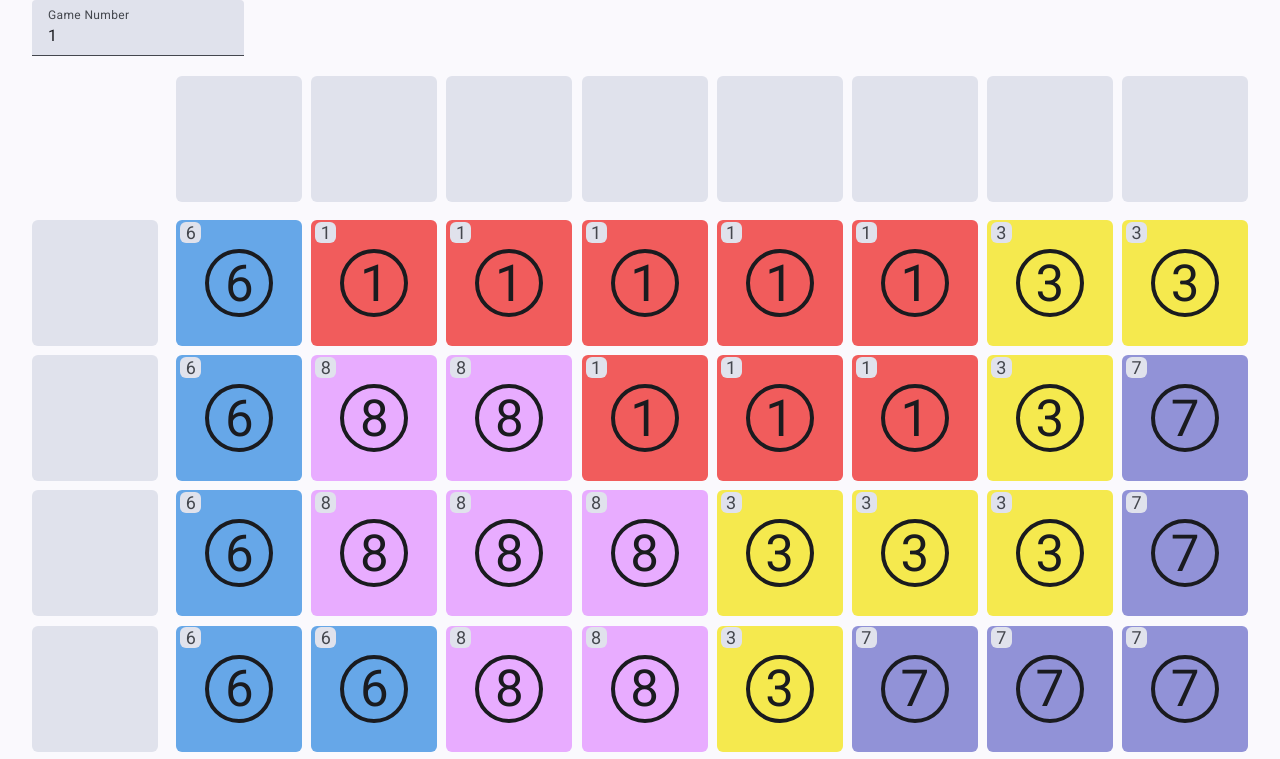
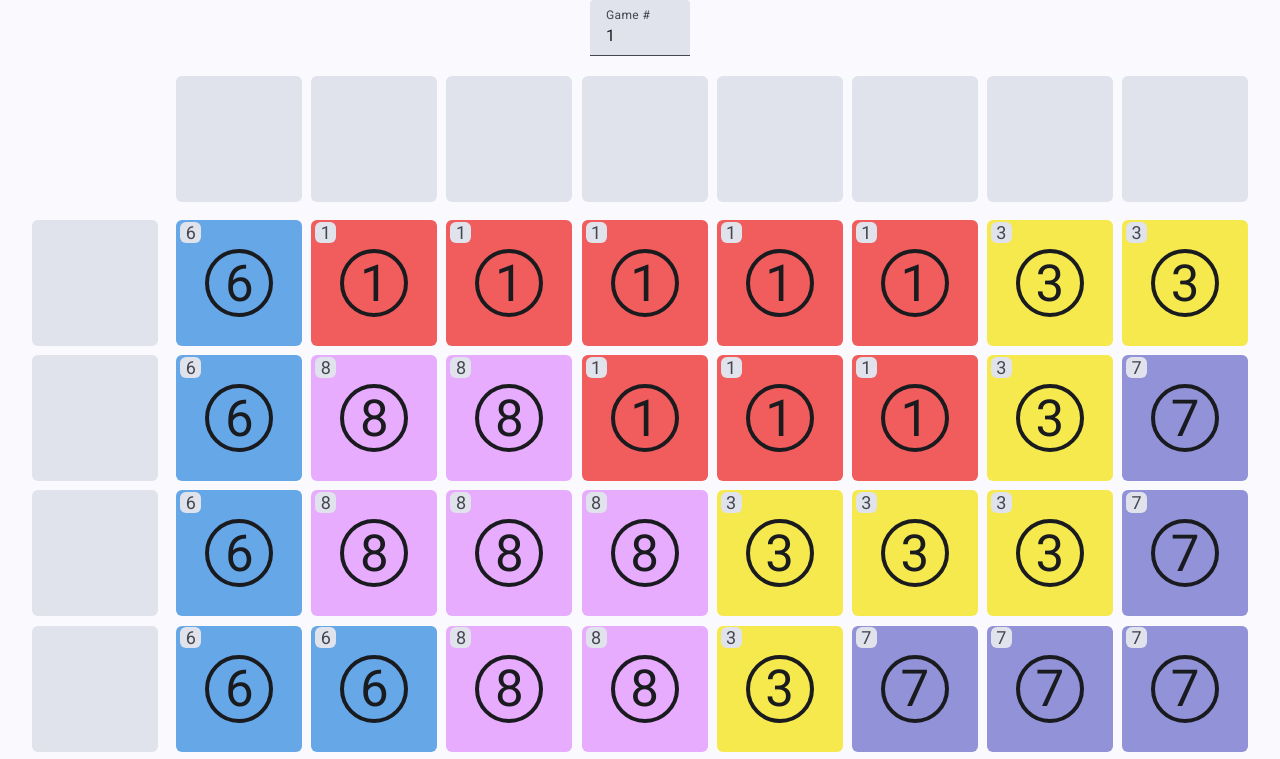
Before and after one commit to jamesmikesell/somebers, an Angular app: page / in a window 1280 px wide. Shown: the top 759 px of the page. Built offline with nearby package versions, Linux system fonts and the light colour scheme.

Commit message:
centering game number

```diff
--- a/src/app/component/board/board.html
+++ b/src/app/component/board/board.html
@@ -1,5 +1,6 @@
-<mat-form-field class="example-form-field">
-  <mat-label>Game Number</mat-label>
+<div class="centered">
+  <mat-form-field class="game-number">
+    <mat-label>Game #</mat-label>
     <input
       matInput
       type="number"
@@ -8,6 +9,7 @@
       min="1"
     />
   </mat-form-field>
+</div>
 
 <div class="container">
   <div class="grid" [style.--columnCount]="grid.length + 0">
--- a/src/app/component/board/board.scss
+++ b/src/app/component/board/board.scss
@@ -1,7 +1,10 @@
-.board {
+.centered {
   justify-self: center;
 }
 
+.game-number {
+  max-width: 100px;
+}
 
 
 
```
Lines whose indentation alone changed are shown as unchanged.
